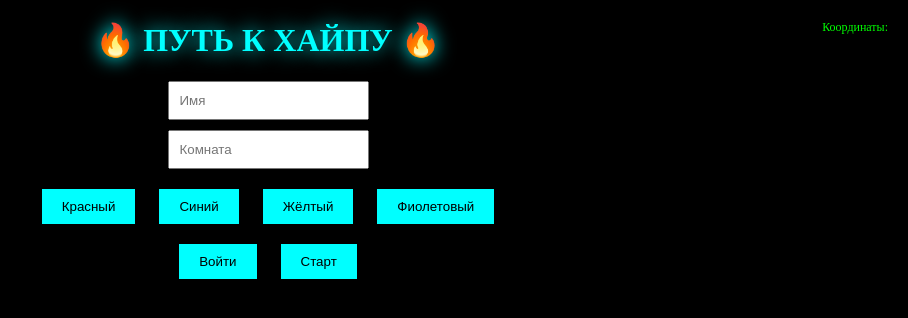
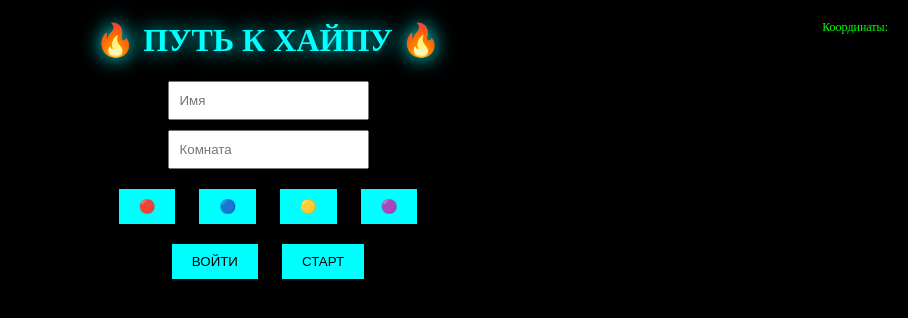
Before and after one commit to pupinupi/Litgame-, a website: page index.html in a window 1280 px wide. Shown: the whole page, without its empty margins (372-1280 px from the left). Drawn offline with nearby package versions, Linux system fonts and the light colour scheme; no server answers.

Commit message:
Update index.html

```diff
--- a/index.html
+++ b/index.html
@@ -2,7 +2,7 @@
 <html lang="ru">
 <head>
 <meta charset="UTF-8">
-<title>Литвин Путь к Хайпу</title>
+<title>Литвин Игра</title>
 <link rel="stylesheet" href="style.css">
 </head>
 <body>
@@ -14,21 +14,19 @@
   <input id="room" placeholder="Комната">
 
   <div>
-    <button onclick="setColor('red')">Красный</button>
-    <button onclick="setColor('blue')">Синий</button>
-    <button onclick="setColor('yellow')">Жёлтый</button>
-    <button onclick="setColor('purple')">Фиолетовый</button>
+    <button onclick="setColor('red')">🔴</button>
+    <button onclick="setColor('blue')">🔵</button>
+    <button onclick="setColor('yellow')">🟡</button>
+    <button onclick="setColor('purple')">🟣</button>
   </div>
 
-  <button onclick="join()">Войти</button>
-  <button onclick="start()">Старт</button>
+  <button onclick="join()">ВОЙТИ</button>
+  <button onclick="start()">СТАРТ</button>
 </div>
 
 <div id="game" style="display:none;">
-  <img id="board" src="board.jpg" width="600">
-
-  <button onclick="rollDice()">🎲 Кубик</button>
-
+  <img id="board" src="board.jpg">
+  <button onclick="rollDice()">🎲</button>
   <div id="players"></div>
 </div>
 
```
